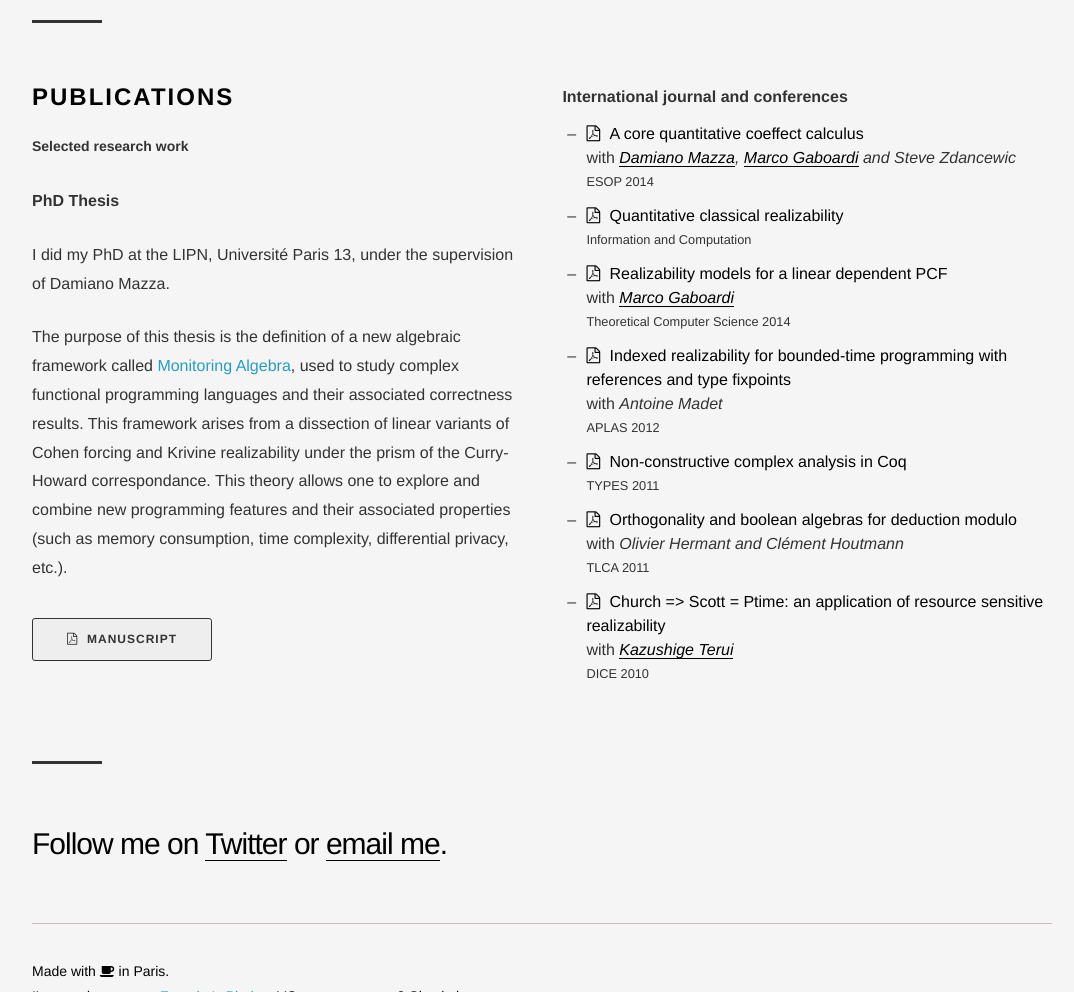
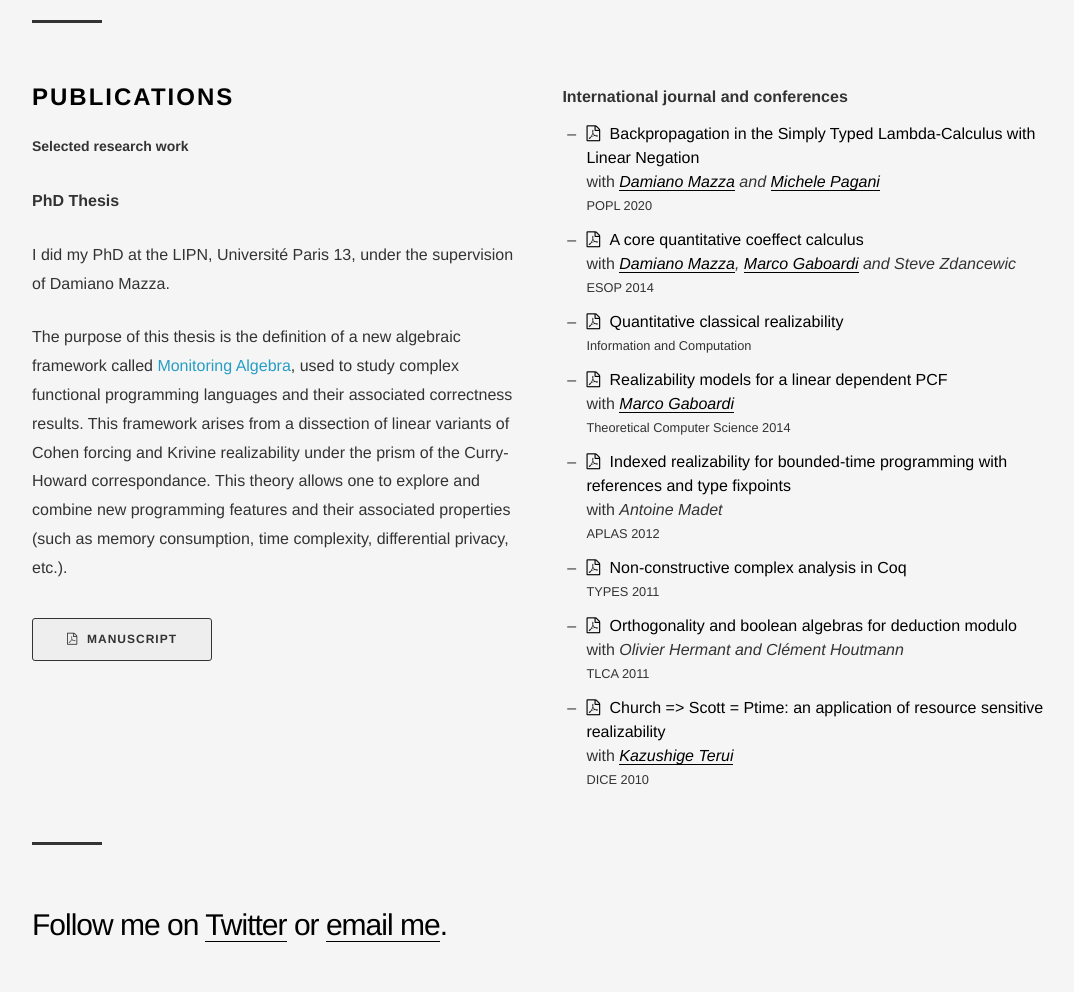
Before and after one commit to groar/groar.github.io, a plain HTML site: page index.html in a window 1280 px wide. Shown: the part 1340-2332 px from the top of the page, without its empty margins (98-1172 px from the left). Drawn offline with Linux system fonts and the light colour scheme; a web font is replaced by a local one.

Commit message:
Adding last publication

```diff
--- a/index.html
+++ b/index.html
@@ -68,13 +68,19 @@
         <div class="columns subhead">Selected research work</div>
         <div class="space">&nbsp;</div>
         <p><strong>PhD Thesis</strong></p>
-        <p> I did my PhD at the LIPN, Université Paris 13, under the supervision of Damiano Mazza.</p>
+        <p>I did my PhD at the LIPN, Université Paris 13, under the supervision of Damiano Mazza.</p>
         <p>The purpose of this thesis is the definition of a new algebraic framework called <emph>Monitoring Algebra</emph>, used to study complex functional programming languages and their associated correctness results. This framework arises from a dissection of linear variants of Cohen forcing and Krivine realizability under the prism of the Curry-Howard correspondance. This theory allows one to explore and combine new programming features and their associated properties (such as memory consumption, time complexity, differential privacy, etc.).</p>
         <a class="noborder" href="https://tel.archives-ouvertes.fr/tel-01162997/document"><button><i class="fa fa-file-pdf-o"></i> Manuscript</button></a>
       </div>
       <div class="six columns">
         <div class="list-header"><strong>International journal and conferences</strong></div>
         <ul>
+          <li class="publication">
+            <a class="link" href="https://lipn.univ-paris13.fr/~mazza/papers/RevDiffLambda.pdf"><span class="icons"><i class="fa fa-file-pdf-o"></i></span>
+            <span class="title">Backpropagation in the Simply Typed Lambda-Calculus with Linear Negation</span></a>
+            <div>with <span class="authors"><a href="http://lipn.fr/~mazza" target="_blank">Damiano Mazza</a> and <a href="https://www.irif.fr/~michele/" target="_blank">Michele Pagani</a></span></div>
+            <div class="journal">POPL 2020</div>
+          </li>
           <li class="publication">
             <a class="link" href="http://lipn.fr/~mazza/papers/CoreQuantCoeff.pdf"><span class="icons"><i class="fa fa-file-pdf-o"></i></span>
             <span class="title">A core quantitative coeffect calculus</span></a>
```
